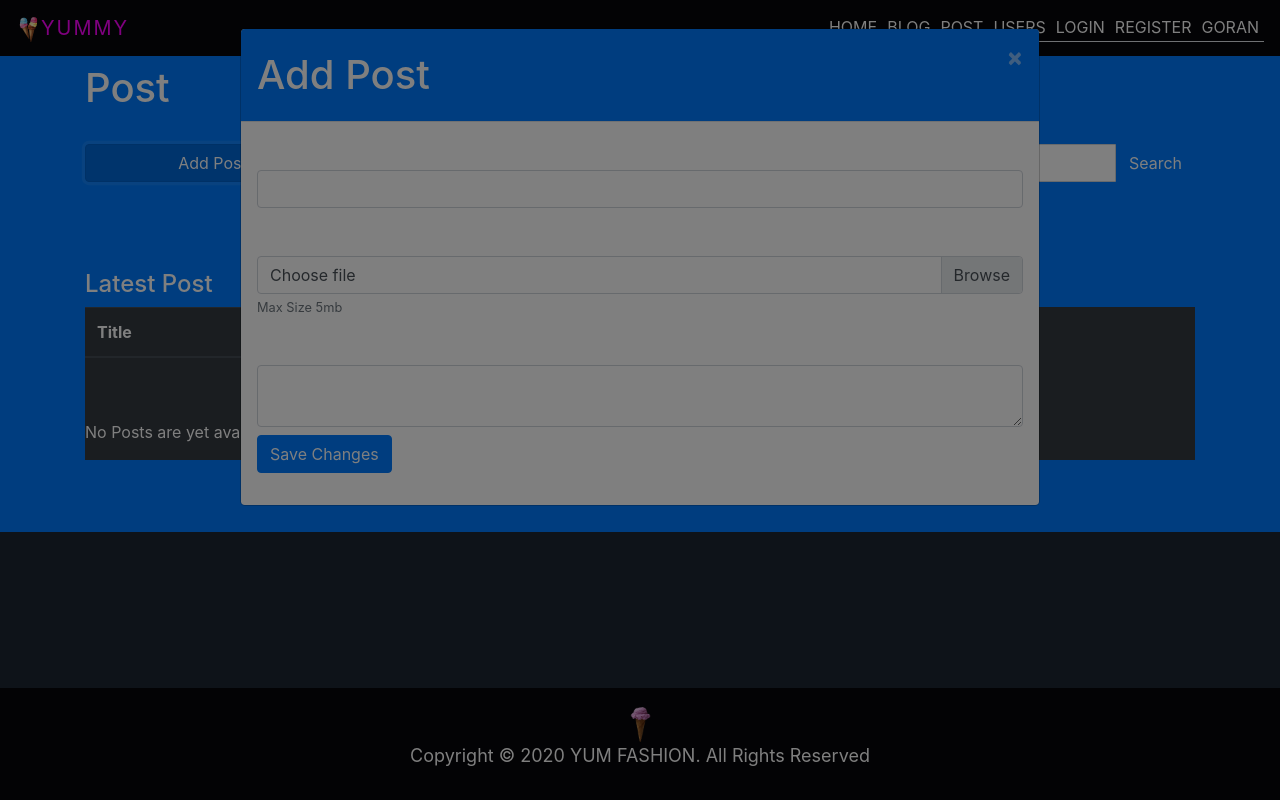
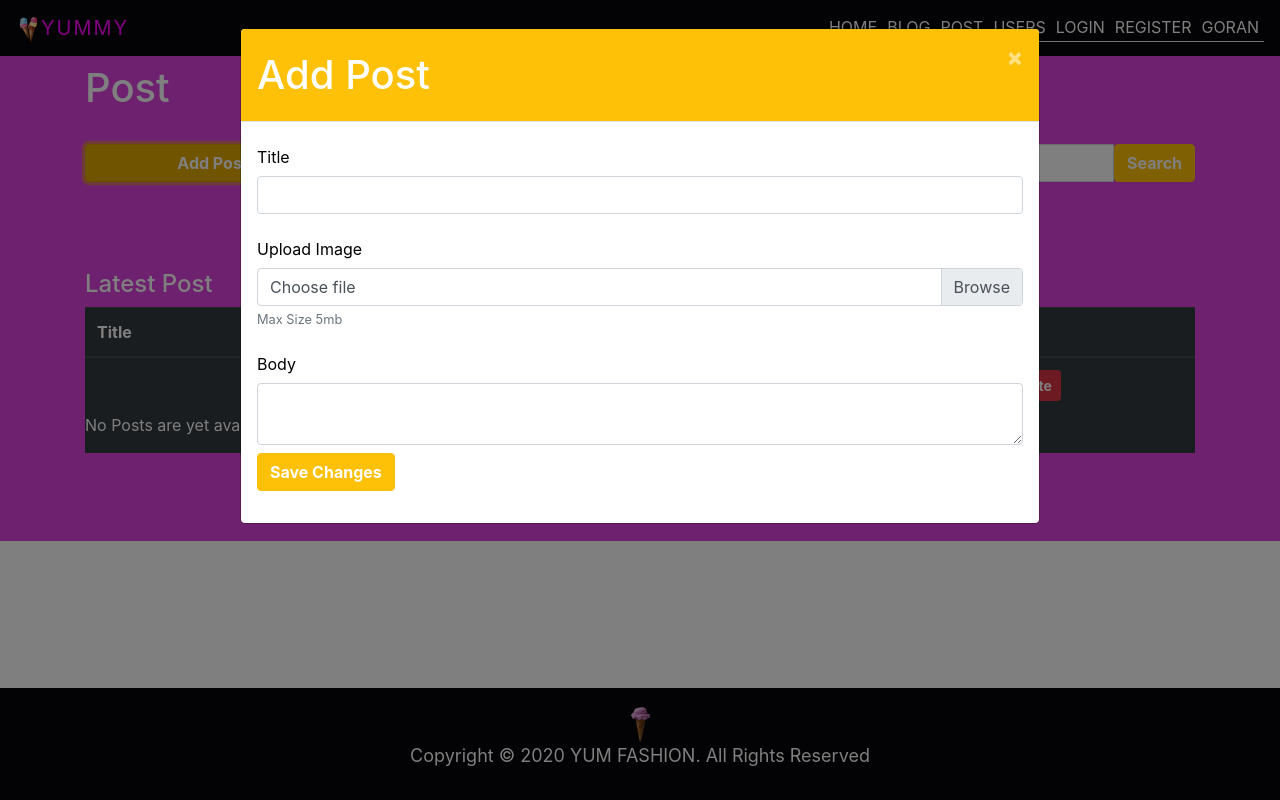
Before and after one commit to iFieryGod/Yummy, a Vue app: page /task/new in a window 1280 px wide. Both pictures are taken after a click on the link "Add Post". Built offline with nearby package versions, Linux system fonts and the light colour scheme.

Commit message:
front end view complete

```diff
--- a/src/assets/css/style.css
+++ b/src/assets/css/style.css
@@ -1,5 +1,8 @@
 * {
   color: #fff;
+}
+.text-warning {
+  color: #fdca40;
 }
 .custom-bg-dark {
   background-color: #07070A !important;
@@ -19,13 +22,15 @@ a.nav-link {
 }
 
 div#app-container {
-  position: fixed;
-  top: 56px;
+  position: relative;
+  top: 0px;
+  height: 485px;
   left: 0;
   bottom: 95px;
   width: 100%;
-  background-color: #1d2733;
+  background-color:rgba(209, 3, 209, 0.746);
   overflow: auto;
+  overflow-x: hidden;
 }
 
 footer#main-footer {
@@ -73,7 +78,7 @@ div.dark-overlay {
   background: rgba(0, 0, 0, 0.5);
 }
 section#info {
-  background-color:rgba(255, 0, 255, 0.842);
+  background-color:rgba(209, 3, 209, 0.746);
 }
 h1#post-heading {
   text-decoration: underline;
@@ -108,6 +113,9 @@ span.nav-link {
   padding: 0 4px;
   margin-bottom: 2px;
 }
+label.col-form-label {
+  color: #000;
+}
 @media (max-width: 767px) {
   div#nav-tab {
     width: 100%;
@@ -119,11 +127,13 @@ span.nav-link {
     background-color:#07070A;
   }
   div#app-container {
-    position: fixed;
-    top: 80px;
+    position: relative;
+    height: 485px;
+    top: 24px;
     left: 0;
     bottom: 96px;
-    background-color: #1d2733;
+    width: 100%;
+    background-color:rgba(209, 3, 209, 0.746);
     overflow: auto;
   }
 }
--- a/src/components/HelloWorld.vue
+++ b/src/components/HelloWorld.vue
@@ -42,7 +42,7 @@
         <div class="col-md-6 align-self-center blog-post-messages">
           <small class="text-muted">- Date posted:</small>
             <small class="text-muted">Author:</small>
-          <a class="btn btn-danger btn-lg my-1 text-white" href="#">Read More</a>
+          <a class="btn btn-warning btn-lg my-1 text-white" href="#">Read More</a>
         </div>
         <div class="col-md-6 blog-pictures-right"><a href="#" data-toggle="lightbox">
         <img class="img-fluid" src="#" alt=""></a></div>
@@ -67,7 +67,7 @@
     <div class="container">
       <div class="row">
         <div class="col">
-          <h1 class="text-primary">Sign up for news letter</h1>
+          <h1 class="text-warning">Sign up for news letter</h1>
           <p class="text-justify">You're now part of a community that connects global designers with local artists across the world. Find a place to expose your inventory. Discover new things to do. Or share your work.</p>
           <form class="form-inline justify-content-center" method="post">
             <input class="form-control mb-2 mr-2" type="text" placeholder="Enter Name">
--- a/src/views/admin/users.vue
+++ b/src/views/admin/users.vue
@@ -1,5 +1,5 @@
 <template>
-  <header class="py-2 bg-warning text-white" id="main-header">
+  <header class="py-2 text-white" id="main-header">
     <div class="container">
       <div class="row">
         <div class="col-md-6">
@@ -10,8 +10,8 @@
   <section class="actions py-4">
     <div class="col-md-6 ml-auto mr-auto mb-3">
       <div class="input-group">
-        <input class="form-control" type="text" placeholder="Search"><span class="input-group-btn"></span>
-        <button class="btn btn-warning text-white">Search</button>
+        <input class="form-control" type="text" placeholder="Type here"><span class="input-group-btn"></span>
+        <button class="btn btn-warning text-white font-weight-bold">Search</button>
       </div>
     </div>
   </section>
@@ -34,14 +34,17 @@
                   <td></td>
                   <td></td>
                   <td>
-                    <router-link to="/users/:id" class="btn btn-info btn-sm">
+                    <router-link to="/users/:id" class="btn btn-warning btn-sm">
                     <i class="fa fa-angle-double-right fa-xs"></i>
-                     <span>Edit</span>
+                     <span class='font-weight-bold'>Edit</span>
                     </router-link>
                   </td>
-                  <form action="/" method="post">
-                  <input type="hidden" name="_method" value="DELETE">
-                  <td><button class="btn btn-danger btn-sm" type="submit"><i class="fa fa-remove fa-xs"></i> Delete </button></td></form>
+                  <td>
+                    <router-link to="/task/remove" class="btn btn-danger btn-sm" type="submit">
+                    <i class="fa fa-remove fa-xs"></i>
+                     <span class='font-weight-bold'>Delete</span>
+                    </router-link>
+                    </td>
                 </tr>
                 <div>There are no users available</div>
               </tbody>
--- a/src/views/authentication/Login.vue
+++ b/src/views/authentication/Login.vue
@@ -2,12 +2,12 @@
 <div class="text-center">
  <form id="login-form">
   <div class="form-group w-50">
-    <label for="exampleInputEmail1">Email address</label>
+    <label class="label font-weight-bold">Email address</label>
     <input type="email" class="form-control" id="exampleInputEmail1" aria-describedby="emailHelp">
-    <small id="emailHelp" class="form-text text-muted">We'll never share your email with anyone else.</small>
+    <small id="emailHelp" class="form-text text-dark">We'll never share your email with anyone else.</small>
   </div>
   <div class="form-group w-50">
-    <label for="exampleInputPassword1">Password</label>
+    <label class='label font-weight-bold'>Password</label>
     <input type="password" class="form-control" id="exampleInputPassword1">
   </div>
   <button type="submit" class="btn btn-primary">Login</button>
--- a/src/views/authentication/Register.vue
+++ b/src/views/authentication/Register.vue
@@ -16,7 +16,7 @@
   <div class="form-group w-50">
     <input type="password" class="form-control" id="confirmPassword" placeholder='Confirm Password'>
   </div>
-  <button type="submit" class="btn btn-primary">Login</button>
+  <button type="submit" class="btn btn-primary">Submit</button>
 </form>
 </div>
 </template>
--- a/src/views/tasks/TaskAll.vue
+++ b/src/views/tasks/TaskAll.vue
@@ -42,7 +42,7 @@
             </div>
           </div>
         </div>
-        <div class="col">
+        <div class="col mb-3">
           <div class="card-group">
             <div class="card text-center">
               <a href="#"><img class="img-fluid card-img-top" src="" width="150px"></a>
--- a/src/views/tasks/TaskCreate.vue
+++ b/src/views/tasks/TaskCreate.vue
@@ -1,5 +1,5 @@
 <template>
- <header class="py-2 bg-primary text-white" id="main-header">
+ <header class="py-2 text-white" id="main-header">
     <div class="container">
       <div class="row">
         <div class="col-md-6">
@@ -10,11 +10,11 @@
   <section class="py-4 mb-4" id="actions">
     <div class="container">
       <div class="row">
-        <div class="col-md-3 mb-3"><a class="btn btn-primary btn-block" href="#" data-toggle="modal" data-target="#addPost"><i class="fas fa-plus"></i> Add Post</a></div>
+        <div class="col-md-3 mb-3"><a class="btn btn-warning btn-block text-white font-weight-bold" href="#" data-toggle="modal" data-target="#addPost"><i class="fas fa-plus"></i> Add Post</a></div>
         <div class="col-md-6 ml-auto">
           <div class="input-group">
-            <input class="form-control" type="text" placeholder="Search" /><span class="input-group-btn">
-              <button class="btn btn-primary">Search</button></span>
+            <input class="form-control" type="text" placeholder="Type here" /><span class="input-group-btn">
+              <button class="btn btn-warning text-white font-weight-bold">Search</button></span>
           </div>
         </div>
       </div>
@@ -23,18 +23,18 @@
   <div class="modal fade" id="addPost">
     <div class="modal-dialog modal-lg">
       <div class="modal-content">
-        <div class="modal-header bg-primary text-white">
+        <div class="modal-header bg-warning text-white">
           <h1 class="modal-title"><i class="fa fa-pencil"></i> Add Post</h1>
           <button class="close" data-dismiss="modal"><span>×</span></button>
         </div>
         <div class="modal-body">
-          <form action="/post" method="post" enctype="multipart/form-data">
+          <form>
             <div class="form-group">
-              <label for="title">Title</label>
+              <label for="title" class="col-form-label">Title</label>
               <input class="form-control" name="title" type="text" required/>
             </div>
             <div class="form-group">
-              <label for="image">Upload Image</label>
+              <label for="image" class="col-form-label">Upload Image</label>
               <div class="custom-file">
                 <input class="custom-file-input" type="file" name="image" id="image"/>
                 <label class="custom-file-label" for="image">Choose file</label>
@@ -42,9 +42,9 @@
               <small class="form-text text-muted">Max Size 5mb</small>
             </div>
             <div class="form-group">
-              <label for="body">Body</label>
+              <label for="body" class="col-form-label">Body</label>
               <textarea class="form-control" name="editor1" required></textarea>
-              <button class="btn btn-primary mt-2" type="submit">Save Changes</button>
+              <button class="btn btn-warning mt-2 text-white font-weight-bold" type="submit">Save Changes</button>
             </div>
           </form>
         </div>
@@ -56,13 +56,13 @@
       <div class="row">
         <div class="col">
             <h4>Latest Post</h4>
-            <table class="table table-responsive table-hover table-dark">
+            <table class="table table-responsive-md table-hover table-dark">
               <thead class="thead-dark">
                 <tr>
                   <th scope="col">Title</th>
                   <th scope="col">Comments</th>
-                  <th scope="col"></th>
-                  <th scope="col"></th>
+                  <th scope="col">#</th>
+                  <th scope="col">#</th>
                 </tr>
               </thead>
               <tbody>
@@ -70,14 +70,17 @@
                   <td class="font-weight-bold"/>
                   <td class="text-wrap"></td>
                   <td>
-                    <router-link to="/task/:id" class="btn btn-info">
+                    <router-link to="/task/:id" class="btn btn-warning btn-sm">
                     <i class="fa fa-angle-double-right"></i>
-                    <span>Edit</span>
+                    <span class="font-weight-bold">Edit</span>
                     </router-link>
                   </td>
-                  <form action="/" method="post">
-                  <input type="hidden" name="_method" value="DELETE">
-                  <td><button class="btn btn-danger text-white" type="submit"><i class="fa fa-remove"></i> Delete</button></td></form>
+                  <td>
+                     <router-link to="/task/remove" class="btn btn-danger btn-sm" type="submit">
+                    <i class="fa fa-remove fa-xs"></i>
+                     <span class="font-weight-bold">Delete</span>
+                    </router-link>
+                  </td>
                 </tr>
                 <p>No Posts are yet available</p>
               </tbody>
@@ -87,5 +90,4 @@
     </div>
   </section>
 </header>
-
 </template>
```
